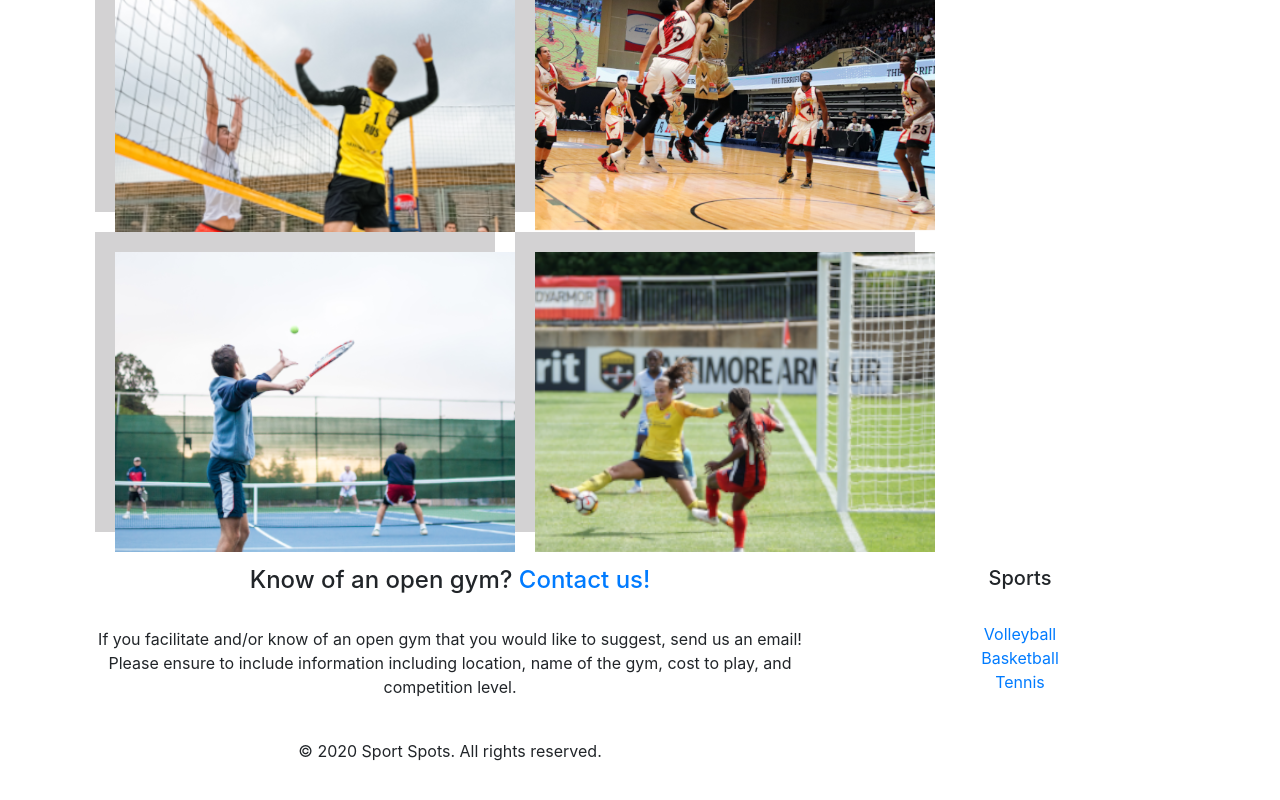
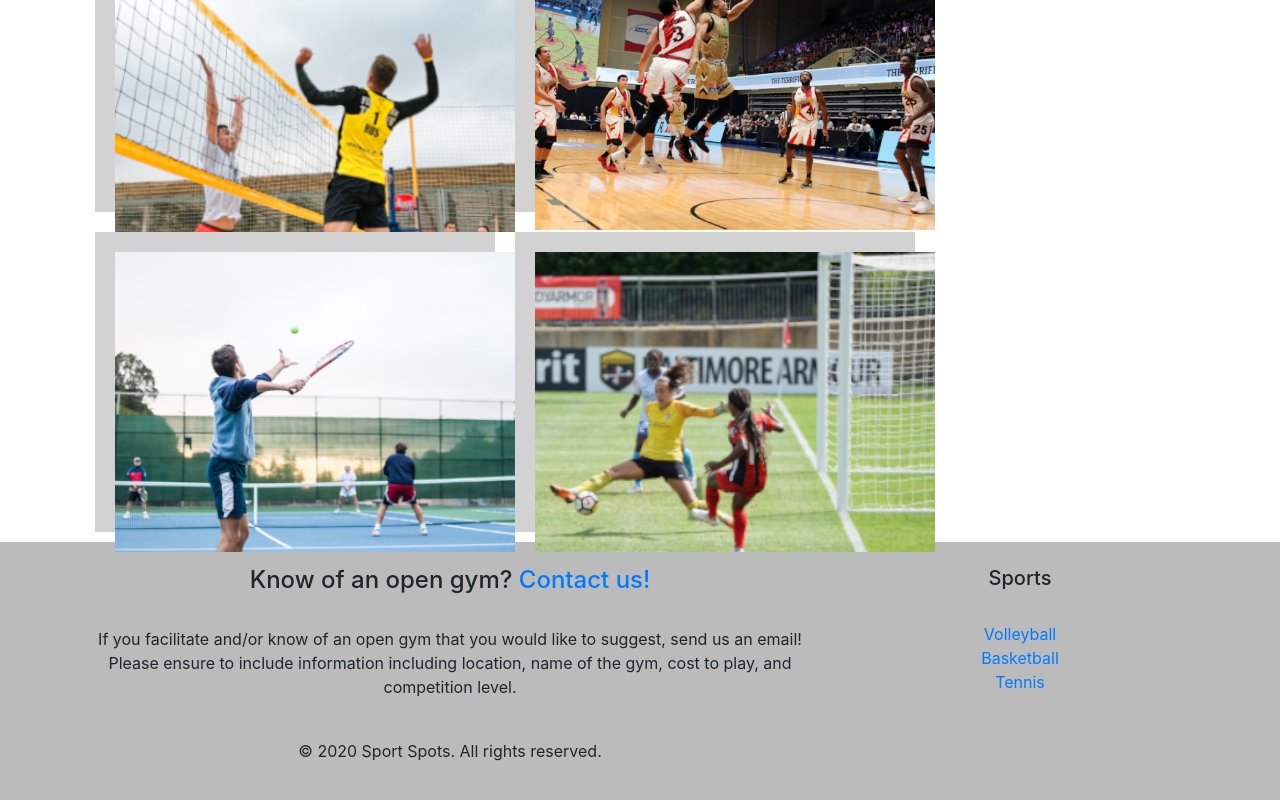
Before and after one commit to Chiemychanga/SportSpots, a React (Create React App) app: page / in a window 1280 px wide. Shown: the part 212-1012 px from the top of the page. Built offline with nearby package versions, Linux system fonts and the light colour scheme.

Commit message:
Color and footer spacing

```diff
--- a/src/components/Footer.js
+++ b/src/components/Footer.js
@@ -2,6 +2,7 @@ import React from "react";
 import { Navbar, Nav, NavItem, MenuItem, NavDropdown } from "react-bootstrap";
 import Button from "react-bootstrap/Button";
 import { Link } from "react-router-dom";
+import "./css/footer.css"
 
 export default class Footer extends React.Component {
   render() {
--- a/src/components/SportFooter.js
+++ b/src/components/SportFooter.js
@@ -1,10 +1,12 @@
 import React from "react";
 import { Link } from "react-router-dom";
+import "./css/footer.css"
 
 export default class SportFooter extends React.Component {
   render() {
     return (
       <footer>
+        <br />
         <br />
         <div className="container">
           <div className="row">
@@ -60,6 +62,7 @@ export default class SportFooter extends React.Component {
           </div>
         </div>
         <br />
+        <br />
       </footer>
     );
   }
--- /dev/null
+++ b/src/components/css/footer.css
@@ -0,0 +1,3 @@
+footer {
+    background-color: #BBB;
+}
```
